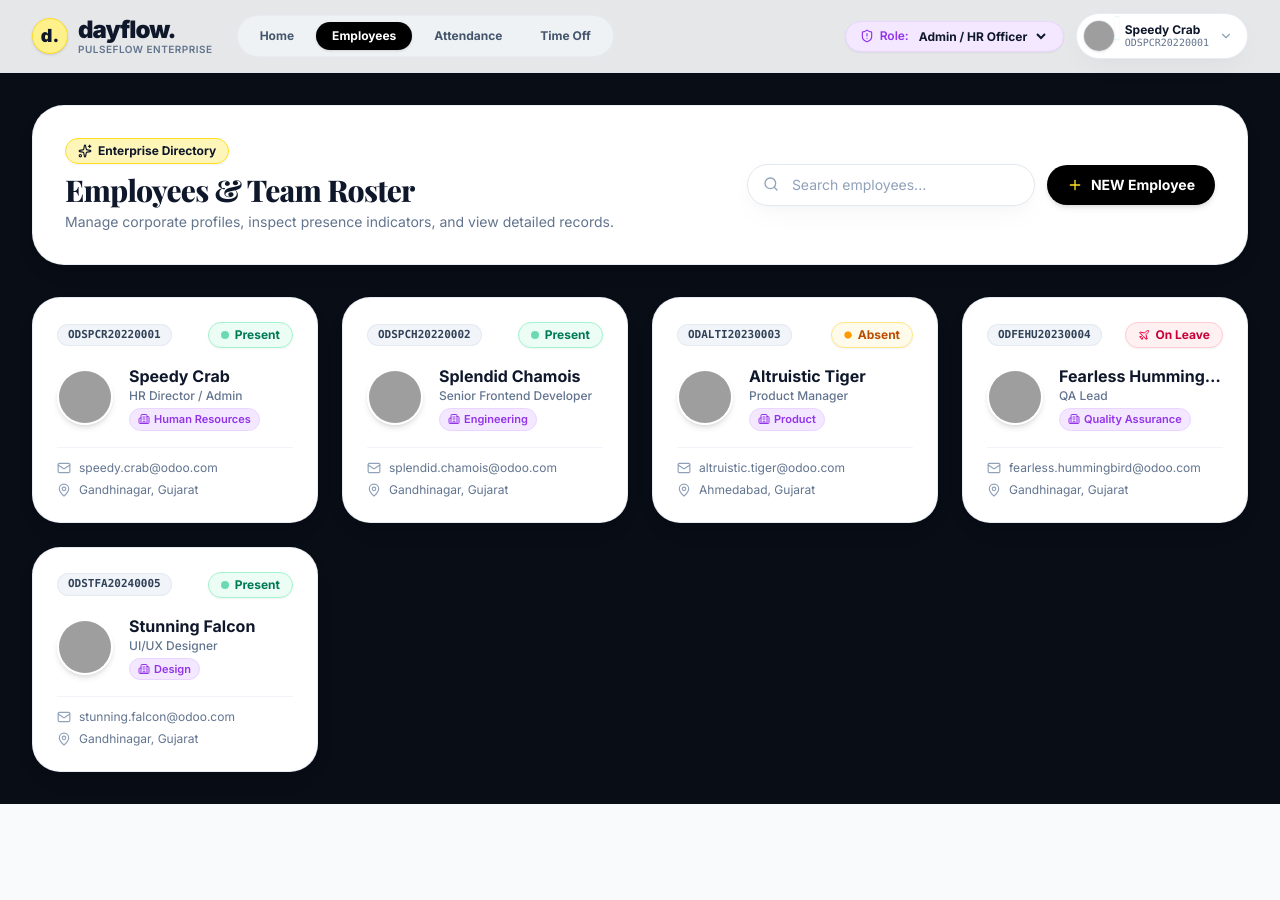
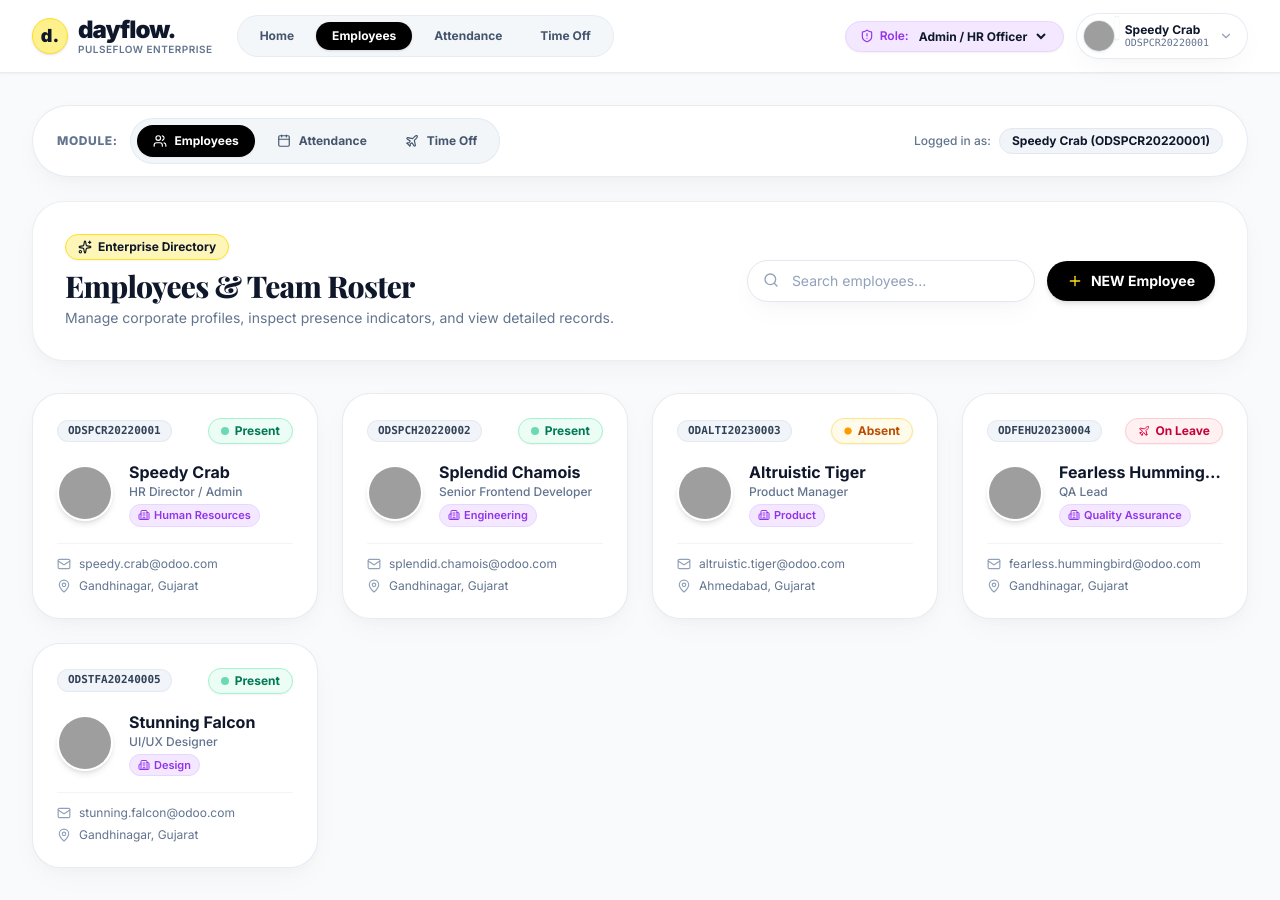
Before and after one commit to KalpakHS/hrms-odoo, a React (Vite) app: page / in a window 1280 px wide. Both pictures are taken after a click on the button "Workspace App →". Before the commit the page ends 804 px from the top, so only its background shows below. Built offline with nearby package versions, Linux system fonts and the light colour scheme; grey boxes are pictures that could not be loaded; a web font is replaced by a local one.

Commit message:
feat(nav): add prominent workspace module bar to switch between Employees, Attendance, and Time Off

```diff
--- a/src/App.tsx
+++ b/src/App.tsx
@@ -10,10 +10,11 @@ import { EmployeeCardsGrid } from './components/employees/EmployeeCardsGrid';
 import { AttendanceView } from './components/attendance/AttendanceView';
 import { TimeOffView } from './components/timeoff/TimeOffView';
 import { EmployeeProfileModal } from './components/profile/EmployeeProfileModal';
+import { Users, Calendar, Plane } from 'lucide-react';
 
 function AppContent() {
   const [showIntro, setShowIntro] = useState(true);
-  const { activeView, setActiveView, setAuthMode } = useProjectContext();
+  const { activeView, setActiveView, setAuthMode, currentUser } = useProjectContext();
 
   if (showIntro) {
     return (
@@ -43,7 +44,7 @@ function AppContent() {
   // Auth pages view
   if (activeView === 'auth') {
     return (
-      <div className="min-h-screen bg-[#090D16] text-white">
+      <div className="min-h-screen bg-[#F8FAFC] text-slate-900 flex flex-col font-sans">
         <Header />
         <AuthPages />
       </div>
@@ -52,9 +53,62 @@ function AppContent() {
 
   // HRMS Application Workspace views (Employees, Attendance, Time Off)
   return (
-    <div className="min-h-screen bg-[#090D16] text-slate-100 flex flex-col font-sans">
+    <div className="min-h-screen bg-[#F8FAFC] text-slate-900 flex flex-col font-sans">
       <Header />
-      <main className="flex-grow max-w-7xl w-full mx-auto px-4 sm:px-6 lg:px-8 py-8">
+      <main className="flex-grow max-w-7xl w-full mx-auto px-4 sm:px-6 lg:px-8 py-8 space-y-6">
+        {/* Workspace Module Bar */}
+        <div className="bg-white p-3 rounded-full border border-slate-200/80 shadow-floating flex flex-col sm:flex-row items-center justify-between gap-4 px-6">
+          <div className="flex items-center gap-3 w-full sm:w-auto">
+            <span className="text-xs font-extrabold text-slate-500 uppercase tracking-wider shrink-0">
+              Module:
+            </span>
+            <div className="flex items-center gap-1.5 bg-slate-100/90 p-1.5 rounded-full border border-slate-200/80 w-full sm:w-auto overflow-x-auto">
+              <button
+                onClick={() => setActiveView('employees')}
+                className={`px-4 py-2 text-xs font-bold rounded-full transition cursor-pointer flex items-center gap-2 shrink-0 ${
+                  activeView === 'employees'
+                    ? 'bg-black text-white shadow-xs'
+                    : 'text-slate-600 hover:text-slate-900'
+                }`}
+              >
+                <Users className="w-3.5 h-3.5" />
+                Employees
+              </button>
+              <button
+                onClick={() => setActiveView('attendance')}
+                className={`px-4 py-2 text-xs font-bold rounded-full transition cursor-pointer flex items-center gap-2 shrink-0 ${
+                  activeView === 'attendance'
+                    ? 'bg-black text-white shadow-xs'
+                    : 'text-slate-600 hover:text-slate-900'
+                }`}
+              >
+                <Calendar className="w-3.5 h-3.5" />
+                Attendance
+              </button>
+              <button
+                onClick={() => setActiveView('timeoff')}
+                className={`px-4 py-2 text-xs font-bold rounded-full transition cursor-pointer flex items-center gap-2 shrink-0 ${
+                  activeView === 'timeoff'
+                    ? 'bg-black text-white shadow-xs'
+                    : 'text-slate-600 hover:text-slate-900'
+                }`}
+              >
+                <Plane className="w-3.5 h-3.5" />
+                Time Off
+              </button>
+            </div>
+          </div>
+
+          {currentUser && (
+            <div className="text-xs text-slate-500 font-medium hidden md:flex items-center gap-2">
+              <span>Logged in as:</span>
+              <span className="font-bold text-slate-900 bg-slate-100 px-3 py-1 rounded-full border border-slate-200">
+                {currentUser.name} ({currentUser.loginId})
+              </span>
+            </div>
+          )}
+        </div>
+
         {activeView === 'employees' && <EmployeeCardsGrid />}
         {activeView === 'attendance' && <AttendanceView />}
         {activeView === 'timeoff' && <TimeOffView />}
--- a/src/components/layout/Header.tsx
+++ b/src/components/layout/Header.tsx
@@ -88,7 +88,7 @@ export const Header: React.FC = () => {
           </button>
 
           {/* Navigation Links: Pill-Shaped Container */}
-          <nav className="hidden md:flex items-center gap-1.5 bg-slate-100/80 p-1.5 rounded-full border border-slate-200/70">
+          <nav className="flex items-center gap-1 sm:gap-1.5 bg-slate-100/80 p-1 sm:p-1.5 rounded-full border border-slate-200/70 overflow-x-auto">
             <button
               onClick={() => setActiveView('home')}
               className={`px-4 py-1.5 text-xs font-bold rounded-full transition ${
```
